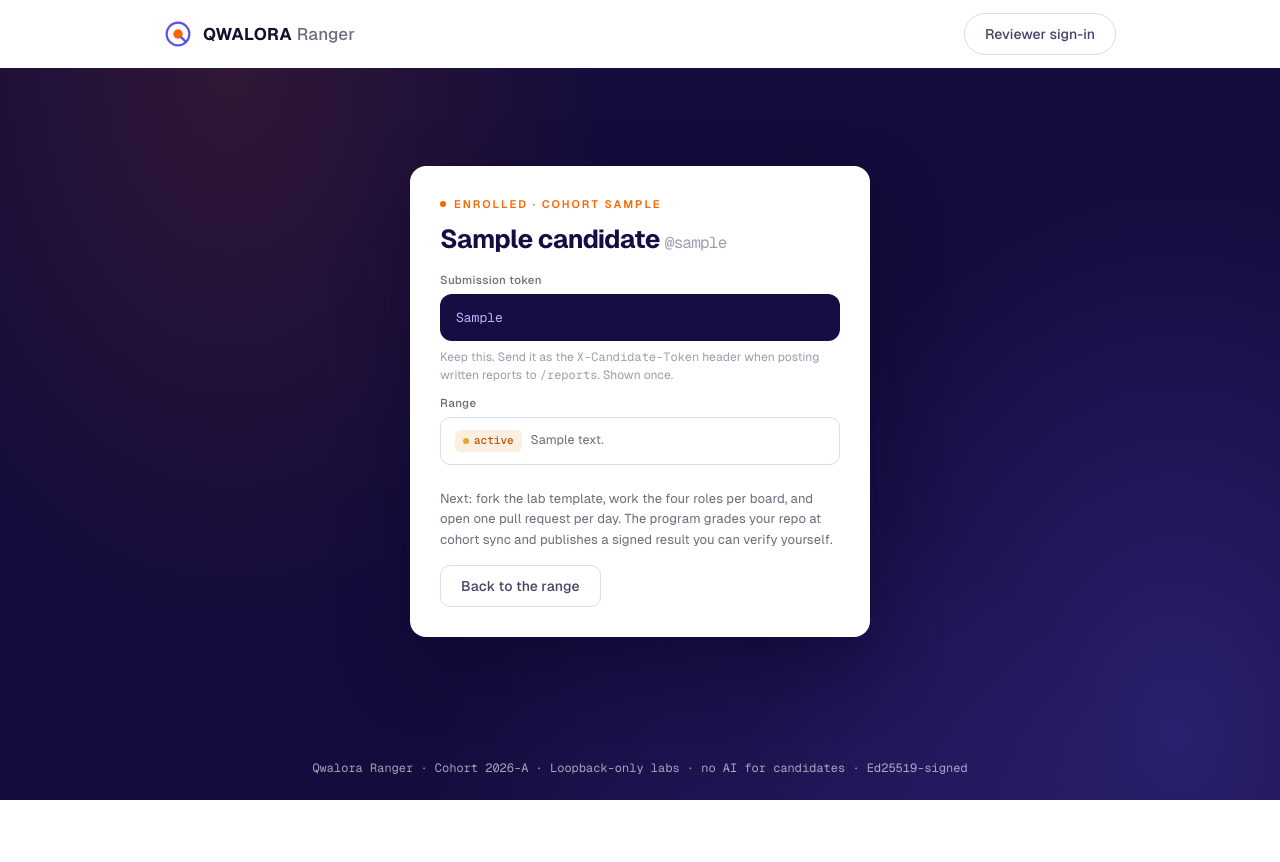
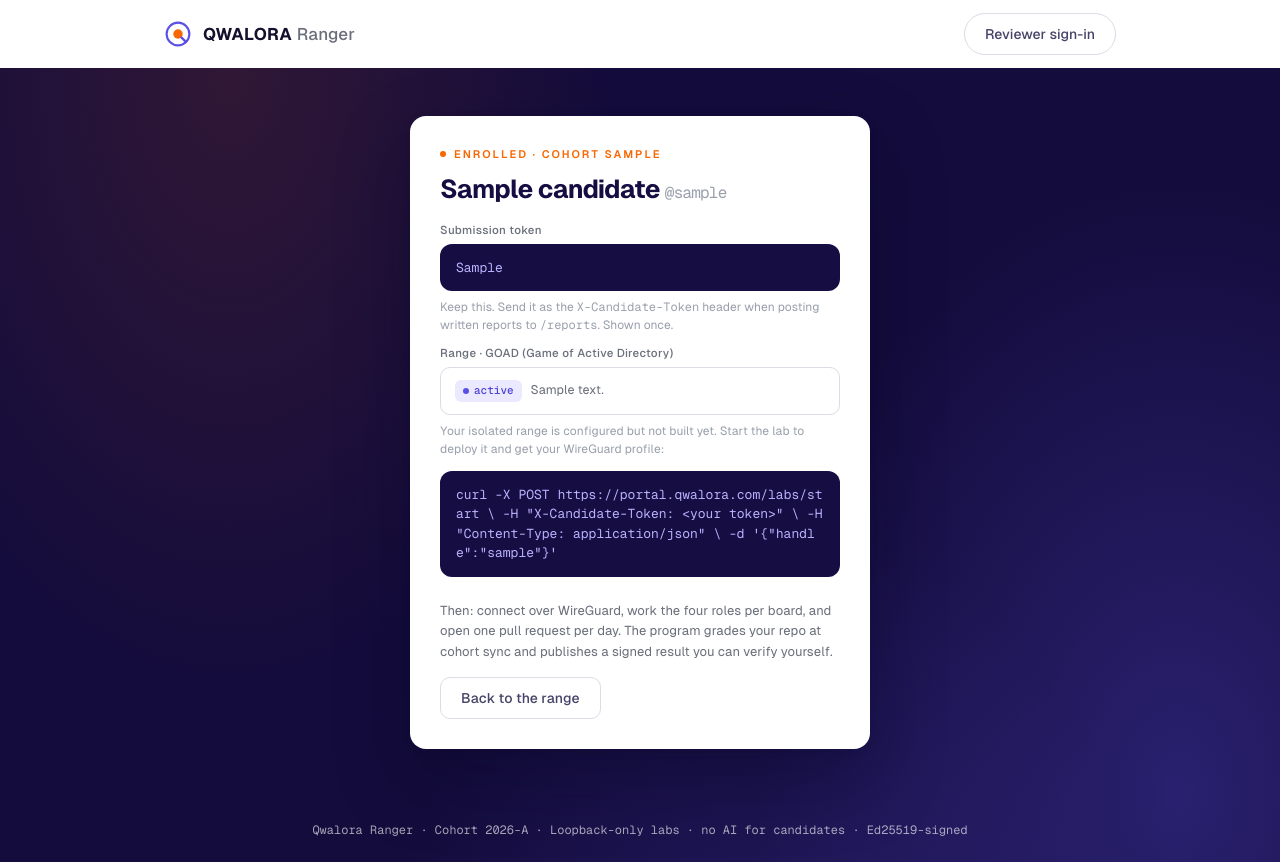
Before and after one commit to qwalora/qwalora-ranger-control, a Flask app: template templates/enroll_done.html in a window 1280 px wide. Before the commit the page ends 800 px from the top, so only its background shows below. Run offline with Flask 3, Linux system fonts and the light colour scheme; tables that the repository leaves empty hold one stand-in row (values such as "Sample post"); the template is opened without the code that fills it: values that come from a table or form of the project are taken from there, most other values are stand-ins (such as "Sample title", 1, 10 or a date in 2020); some libraries are stand-ins or nearby versions.

Commit message:
Wire Ludus end-to-end: hybrid enroll, lab deploy, range ops, mock mode
One Candidate = one Ludus user = one range. Full lifecycle in broker.py
(ensure_user, set_range_config, deploy_range, range_status, wireguard_config,
destroy_range) with X-API-KEY auth and a deterministic mock mode so the whole
chain is provably correct without a Proxmox box; set LUDUS_API_URL + LUDUS_API_KEY
to go live, no code change.

- Hybrid model: /enroll mints the Ludus user + stages the GOAD config (no VMs);
  POST /labs/start deploys the range and returns the WireGuard profile.
- Report submission gated on a deployed range (REPORTS_REQUIRE_RANGE=0 to bypass
  for seed/demo data).
- Per-user Ludus API key encrypted at rest (crypto.py, Fernet; LUDUS_KEY_SECRET).
- Idempotent schema upgrade (ensure_schema) adds the new columns to the existing
  Postgres on boot; legacy 'queued' rows read as configured.
- New /admin/ranges view: per-ranger range state, WG availability, deploy/refresh/
  destroy, broker-mode banner. Linked from the dashboard nav and rail.

```diff
--- a/app.py
+++ b/app.py
@@ -27,8 +27,10 @@ import urllib.parse
 from flask import (Flask, abort, jsonify, redirect, render_template, request,
                    session, url_for)
 
-from broker import broker_status, queue_range
-from models import Candidate, RangeRequest, Report, db
+import broker
+from broker import broker_status
+from crypto import decrypt, encrypt
+from models import Candidate, RangeRequest, Report, db, ensure_schema
 
 DEFAULT_COHORT = os.environ.get("DEFAULT_COHORT", "2026-A")
 ROLES = ["red-teamer", "detection-engineer", "soc-analyst", "incident-responder"]
@@ -77,6 +79,7 @@ def create_app():
     db.init_app(app)
     with app.app_context():
         db.create_all()
+        ensure_schema(db)  # add post-launch columns to an existing DB, idempotent
 
     admin_token = os.environ.get("ADMIN_TOKEN")
 
@@ -113,6 +116,34 @@ def create_app():
                 return redirect(url_for("admin_login", next=request.path))
             return fn(*a, **k)
         return wrapper
+
+    # --- range helpers -------------------------------------------------------
+    def _candidate_key(c):
+        """Decrypted per-user Ludus API key, or None (mock has no real key)."""
+        return decrypt(c.ludus_key_enc)
+
+    def _latest_range(c):
+        return (RangeRequest.query.filter_by(candidate_id=c.id)
+                .order_by(RangeRequest.id.desc()).first())
+
+    def _provision_user_and_config(c):
+        """Create the Ludus user and stage the GOAD config. Best-effort.
+
+        Enrollment never fails because Ludus is unreachable; the detail is
+        recorded on the RangeRequest and ops can retry a deploy later.
+        """
+        uid, key, udetail = broker.ensure_user(c)
+        c.ludus_user_id = uid
+        if key:
+            c.ludus_key_enc = encrypt(key)
+        ok, cdetail = broker.set_range_config(c, broker.GOAD_TEMPLATE, user_key=key)
+        rr = RangeRequest(candidate_id=c.id,
+                          status="configured" if ok else "failed",
+                          template="goad",
+                          ludus_range_id=broker._mock_range_id(c) if broker.mode() == "mock" else None,
+                          detail=f"{udetail}; {cdetail}")
+        db.session.add(rr)
+        return rr
 
     # --- public --------------------------------------------------------------
     ranger_site = os.environ.get("RANGER_SITE_URL", "https://ranger.qwalora.com")
@@ -155,31 +186,103 @@ def create_app():
 
         c = Candidate(handle=handle, name=name, email=email, cohort=cohort, repo=repo)
         db.session.add(c)
-        db.session.flush()  # assign id before queuing
+        db.session.flush()  # assign id before provisioning
 
-        status, range_id, detail = queue_range(c)
-        db.session.add(RangeRequest(candidate_id=c.id, status=status,
-                                    ludus_range_id=range_id, detail=detail))
+        # Hybrid model: enrollment mints the Ludus user and stages the GOAD
+        # config. No VMs are built here. The ranger deploys the range when they
+        # start their lab (POST /labs/start).
+        rr = _provision_user_and_config(c)
         db.session.commit()
-        return render_template("enroll_done.html", candidate=c, range_status=status,
-                               range_detail=detail)
+        return render_template("enroll_done.html", candidate=c,
+                               range_status=rr.status, range_detail=rr.detail,
+                               broker_mode=broker.mode())
+
+    def _auth_candidate(data):
+        """Resolve + authenticate a candidate from X-Candidate-Token + handle."""
+        token = request.headers.get("X-Candidate-Token", "")
+        handle = (data.get("handle") or "").strip().lstrip("@")
+        if not handle:
+            return None, (jsonify(error="handle is required"), 400)
+        c = Candidate.query.filter_by(handle=handle).first()
+        if not c or not token or token != c.token:
+            return None, (jsonify(error="invalid candidate token"), 401)
+        return c, None
+
+    @app.post("/labs/start")
+    def lab_start():
+        """Deploy the candidate's range. This is 'starting a lab' in the hybrid
+        model: enrollment staged the config, this builds it. Returns the range
+        status and the WireGuard config the ranger connects with.
+        """
+        data = request.get_json(silent=True) or request.form
+        c, err = _auth_candidate(data)
+        if err:
+            return err
+        rr = _latest_range(c)
+        if rr is None:
+            rr = _provision_user_and_config(c)
+            db.session.flush()
+
+        key = _candidate_key(c)
+        status, range_id, detail = broker.deploy_range(c, user_key=key)
+        rr.status = status
+        if range_id:
+            rr.ludus_range_id = range_id
+        rr.detail = detail
+        # Fetch the WireGuard profile and the settled state.
+        rr.wireguard_config = broker.wireguard_config(c, user_key=key)
+        st, sdetail = broker.range_status(c, user_key=key)
+        rr.status = st
+        rr.detail = f"{detail}; {sdetail}"
+        rr.last_checked_at = _dt.datetime.now(_dt.timezone.utc)
+        db.session.commit()
+        return jsonify(ok=True, handle=c.handle, range_status=rr.status,
+                       range_id=rr.ludus_range_id, wireguard=rr.wireguard_config,
+                       detail=rr.detail, mode=broker.mode()), 200
+
+    @app.post("/labs/status")
+    def lab_status():
+        data = request.get_json(silent=True) or request.form
+        c, err = _auth_candidate(data)
+        if err:
+            return err
+        rr = _latest_range(c)
+        if rr is None:
+            return jsonify(ok=True, handle=c.handle, range_status="none",
+                           detail="no range provisioned yet"), 200
+        key = _candidate_key(c)
+        st, sdetail = broker.range_status(c, user_key=key)
+        rr.status = st
+        rr.detail = sdetail
+        rr.last_checked_at = _dt.datetime.now(_dt.timezone.utc)
+        db.session.commit()
+        return jsonify(ok=True, handle=c.handle, range_status=rr.status,
+                       range_id=rr.ludus_range_id, detail=sdetail,
+                       mode=broker.mode()), 200
 
     @app.post("/reports")
     def submit_report():
-        token = request.headers.get("X-Candidate-Token", "")
         data = request.get_json(silent=True) or request.form
-        handle = (data.get("handle") or "").strip().lstrip("@")
         board = (data.get("board") or "").strip()
         role = (data.get("role") or "").strip()
         body = (data.get("body") or "").strip()
-        if not (handle and board and role and body):
+        if not (board and role and body):
             return jsonify(error="handle, board, role, body are required"), 400
         if board not in BOARDS or role not in ROLES:
             return jsonify(error="unknown board or role", boards=BOARDS, roles=ROLES), 400
 
-        c = Candidate.query.filter_by(handle=handle).first()
-        if not c or not token or token != c.token:
-            return jsonify(error="invalid candidate token"), 401
+        c, err = _auth_candidate(data)
+        if err:
+            return err
+
+        # A report must tie back to real lab work: the range has to be deployed.
+        # REPORTS_REQUIRE_RANGE=0 disables the gate (useful for seed/demo data).
+        if os.environ.get("REPORTS_REQUIRE_RANGE", "1") != "0":
+            rr = _latest_range(c)
+            if rr is None or not rr.is_deployed:
+                return jsonify(error="deploy your lab before submitting a report",
+                               hint="POST /labs/start first",
+                               range_status=(rr.status if rr else "none")), 409
 
         r = Report(candidate_id=c.id, board=board, role=role, body=body)
         db.session.add(r)
@@ -321,6 +424,76 @@ def create_app():
             db.session.commit()
         return redirect(url_for("admin", status=request.form.get("return_status", "pending")))
 
+    _RANGE_UI = {
+        "deployed": ("Deployed", "pill-ok", "dot-ok"),
+        "deploying": ("Deploying", "pill-amber", "dot-amber"),
+        "configured": ("Configured", "pill-violet", "dot-violet"),
+        "failed": ("Failed", "pill-amber", "dot-amber"),
+        "destroyed": ("Destroyed", "pill", "dot"),
+        "queued": ("Configured", "pill-violet", "dot-violet"),  # legacy
+    }
+
+    @app.get("/admin/ranges")
+    @admin_required
+    def admin_ranges():
+        cohort = request.args.get("cohort", DEFAULT_COHORT)
+        cands = (Candidate.query.filter_by(cohort=cohort)
+                 .order_by(Candidate.handle).all())
+        rows = []
+        counts = {"deployed": 0, "deploying": 0, "configured": 0, "failed": 0}
+        for c in cands:
+            rr = _latest_range(c)
+            st = rr.status if rr else "none"
+            label, pcls, dot = _RANGE_UI.get(st, ("None", "pill", "dot"))
+            key = "configured" if st in ("configured", "queued") else st
+            if key in counts:
+                counts[key] += 1
+            rows.append({
+                "cid": c.id, "ini": _initials(c.name), "name": c.name,
+                "handle": c.handle, "ludus_user": c.ludus_user_id or "-",
+                "status": st, "label": label, "pcls": pcls, "dot": dot,
+                "range_id": (rr.ludus_range_id if rr else None),
+                "template": (rr.template if rr else None),
+                "has_wg": bool(rr and rr.wireguard_config),
+                "checked": _ago(rr.last_checked_at) if rr and rr.last_checked_at else "",
+                "detail": (rr.detail if rr else "no range provisioned"),
+            })
+        vm = {"cohort": DEFAULT_COHORT, "broker": broker_status(),
+              "mode": broker.mode(), "template": broker.GOAD_TEMPLATE,
+              "rows": rows, "counts": counts, "total": len(rows)}
+        return render_template("admin_ranges.html", vm=vm)
+
+    @app.post("/admin/ranges/<int:cid>")
+    @admin_required
+    def admin_range_action(cid):
+        c = Candidate.query.get_or_404(cid)
+        action = request.form.get("action")
+        rr = _latest_range(c)
+        key = _candidate_key(c)
+        if rr is None and action in ("deploy", "refresh"):
+            rr = _provision_user_and_config(c)
+            db.session.flush()
+        if action == "deploy":
+            status, range_id, detail = broker.deploy_range(c, user_key=key)
+            rr.status = status
+            if range_id:
+                rr.ludus_range_id = range_id
+            rr.wireguard_config = broker.wireguard_config(c, user_key=key)
+            st, sdetail = broker.range_status(c, user_key=key)
+            rr.status, rr.detail = st, f"{detail}; {sdetail}"
+            rr.last_checked_at = _dt.datetime.now(_dt.timezone.utc)
+        elif action == "refresh" and rr is not None:
+            st, sdetail = broker.range_status(c, user_key=key)
+            rr.status, rr.detail = st, sdetail
+            rr.last_checked_at = _dt.datetime.now(_dt.timezone.utc)
+        elif action == "destroy" and rr is not None:
+            ok, detail = broker.destroy_range(c, user_key=key)
+            rr.status = "destroyed" if ok else "failed"
+            rr.detail = detail
+            rr.last_checked_at = _dt.datetime.now(_dt.timezone.utc)
+        db.session.commit()
+        return redirect(url_for("admin_ranges"))
+
     @app.get("/roster.json")
     @admin_required
     def roster_json():
--- a/requirements.txt
+++ b/requirements.txt
@@ -3,3 +3,4 @@ Flask-SQLAlchemy==3.1.1
 SQLAlchemy==2.0.36
 psycopg2-binary==2.9.10
 gunicorn==23.0.0
+cryptography==43.0.3
--- a/static/app.css
+++ b/static/app.css
@@ -262,3 +262,25 @@ h1.t{font:700 26px/1.08 var(--f);letter-spacing:-.8px;margin-top:12px;color:var(
   .snav-links{display:none}
   .hero h1{font-size:40px;letter-spacing:-1.5px}
 }
+
+/* ---- Ranges admin (infrastructure view) ------------------------------- */
+.app.app-2col{grid-template-columns:238px 1fr 60px}
+.ranges-main{background:#fff;display:flex;flex-direction:column;min-height:0;overflow-y:auto}
+.rg-head{display:flex;align-items:flex-start;justify-content:space-between;gap:16px;padding:20px 24px;border-bottom:1px solid var(--line)}
+.rg-head .ttl{display:flex;align-items:center;gap:8px;font:600 17px/1 var(--f);letter-spacing:-.3px}
+.rg-sub{margin-top:5px;font-size:12.5px;color:var(--mut)}
+.rg-note{display:flex;gap:9px;align-items:flex-start;margin:16px 24px 0;padding:12px 14px;background:var(--sub);border:1px solid var(--line2);border-radius:10px;font-size:12.5px;line-height:1.5;color:var(--med)}
+.rg-note svg{flex:none;margin-top:1px;color:var(--violet)}
+.rg-stats{display:flex;gap:10px;padding:16px 24px 4px}
+.rg-stat{flex:1;border:1px solid var(--line2);border-radius:12px;padding:14px 16px;display:flex;flex-direction:column;gap:3px;background:#fff}
+.rg-stat b{font:700 22px/1 var(--f);letter-spacing:-.5px;color:var(--ink)}
+.rg-stat span{font-size:11.5px;color:var(--mut);text-transform:uppercase;letter-spacing:.4px}
+.rg-list{display:flex;flex-direction:column;padding:12px 24px 24px}
+.rg-row{display:grid;grid-template-columns:1fr auto auto;align-items:center;gap:14px;padding:14px 0;border-bottom:1px solid var(--line)}
+.rg-row:last-child{border-bottom:none}
+.rg-who{display:flex;align-items:center;gap:11px;min-width:0}
+.rg-id{display:flex;flex-direction:column;gap:2px;min-width:0}
+.rg-id b{font:600 14px/1.2 var(--f);color:var(--ink)}
+.rg-id .mono{font-size:11.5px;overflow:hidden;text-overflow:ellipsis;white-space:nowrap}
+.rg-state{display:flex;align-items:center;gap:8px}
+.rg-actions{display:flex;align-items:center;gap:7px}
--- a/templates/enroll_done.html
+++ b/templates/enroll_done.html
@@ -19,13 +19,19 @@
           <span class="mono">/reports</span>. Shown once.</p>
       </div>
       <div class="field">
-        <label class="label">Range</label>
+        <label class="label">Range · GOAD (Game of Active Directory)</label>
         <div style="display:flex;align-items:center;gap:9px;padding:12px 14px;border:1px solid var(--line2);border-radius:10px">
-          <span class="pill pill-amber"><span class="dot dot-amber"></span>{{ range_status }}</span>
+          <span class="pill pill-violet"><span class="dot dot-violet"></span>{{ range_status }}</span>
           <span class="muted" style="font-size:12.5px">{{ range_detail }}</span>
         </div>
+        <p class="dim" style="font-size:12px;line-height:1.5">Your isolated range is configured but not built yet.
+          Start the lab to deploy it and get your WireGuard profile:</p>
+        <div class="tokenbox" style="margin-top:6px"><code>curl -X POST https://portal.qwalora.com/labs/start \
+  -H "X-Candidate-Token: &lt;your token&gt;" \
+  -H "Content-Type: application/json" \
+  -d '{"handle":"{{ candidate.handle }}"}'</code></div>
       </div>
-      <p class="lead" style="font-size:13px">Next: fork the lab template, work the four roles per board, and open
+      <p class="lead" style="font-size:13px">Then: connect over WireGuard, work the four roles per board, and open
         one pull request per day. The program grades your repo at cohort sync and publishes a signed result you can verify yourself.</p>
       <a class="btn btn-ghost" href="https://ranger.qwalora.com" style="align-self:flex-start">Back to the range</a>
     </div>
```
Also changed, not shown: broker.py (+217 -30 lines), crypto.py (added, +40 -0 lines), models.py (+47 -1 lines), templates/admin.html (+7 -1 lines), templates/admin_ranges.html (added, +102 -0 lines).
